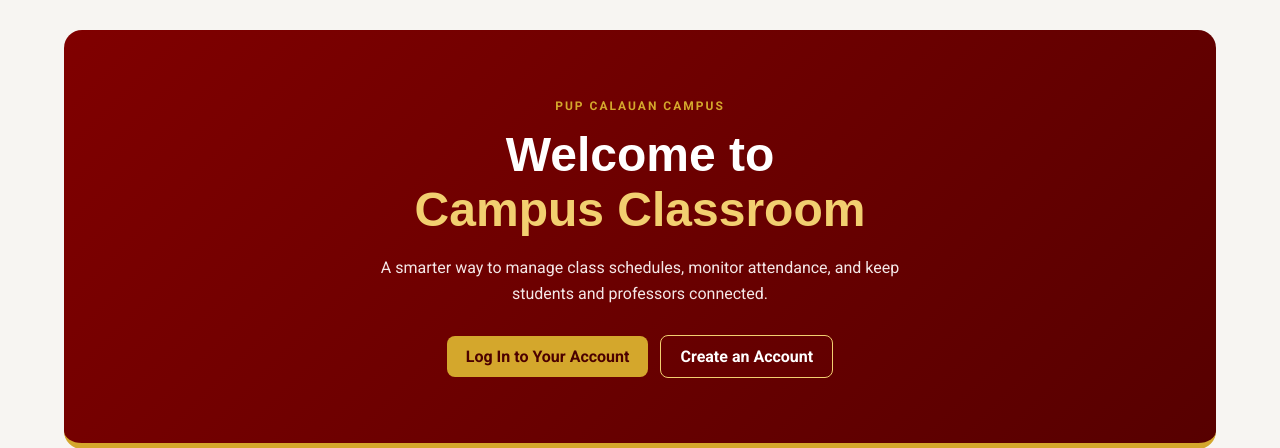
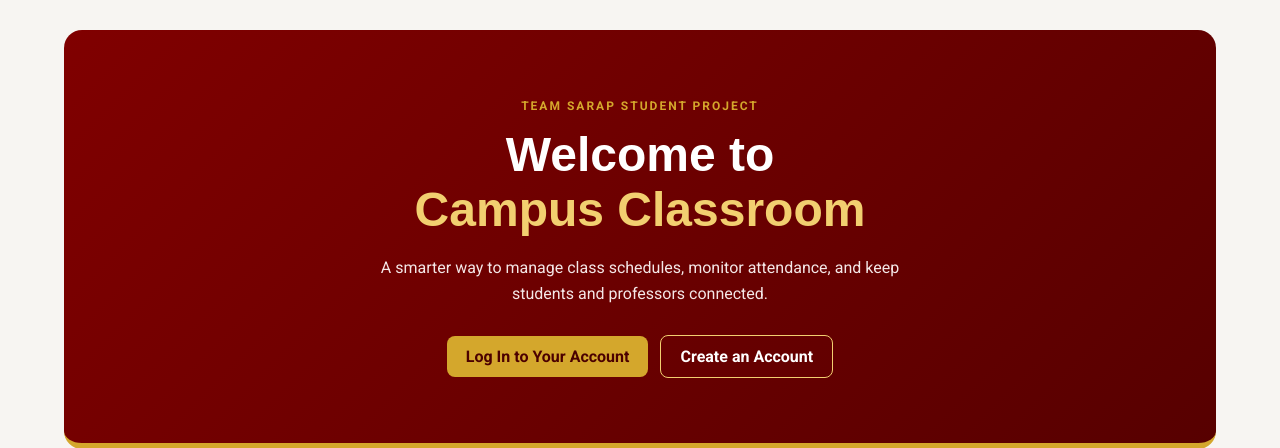
Before and after one commit to ejvpunelas-cpu/gps-attendance-system, a Flask app: page / in a window 1280 px wide. Shown: the part 76-524 px from the top of the page. Run offline with Flask 3, Linux system fonts and the light colour scheme; some web fonts are replaced.

Commit message:
Identify welcome page as Team Sarap student project

```diff
--- a/templates/home.html
+++ b/templates/home.html
@@ -1,12 +1,12 @@
 {% extends "base.html" %}
 
-{% block title %}Welcome | PUP Calauan Campus Classroom{% endblock %}
+{% block title %}Welcome | Team Sarap Student Project{% endblock %}
 
 {% block content %}
 
 <section class="hero">
     <div class="hero-content">
-        <span class="eyebrow">PUP CALAUAN CAMPUS</span>
+        <span class="eyebrow">TEAM SARAP STUDENT PROJECT</span>
 
         <h1>Welcome to<br>
             <span>Campus Classroom</span>
```
